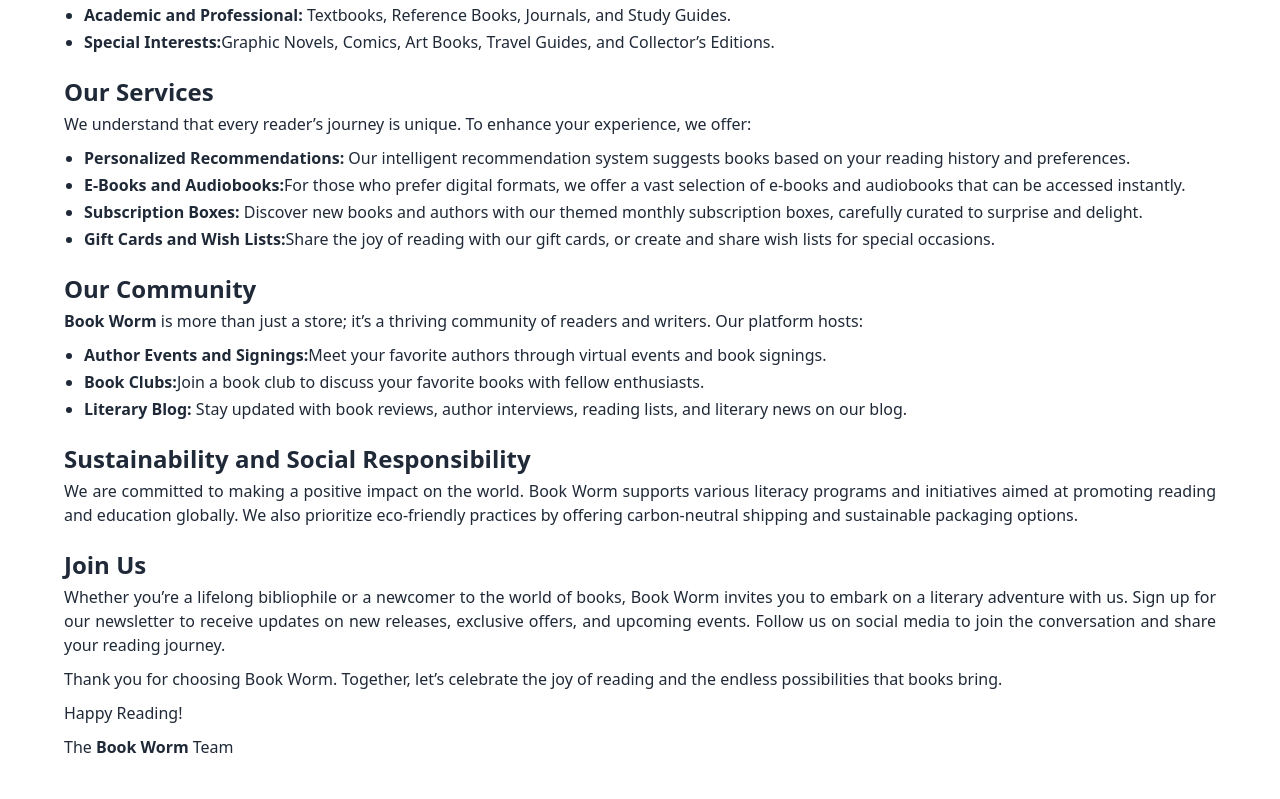
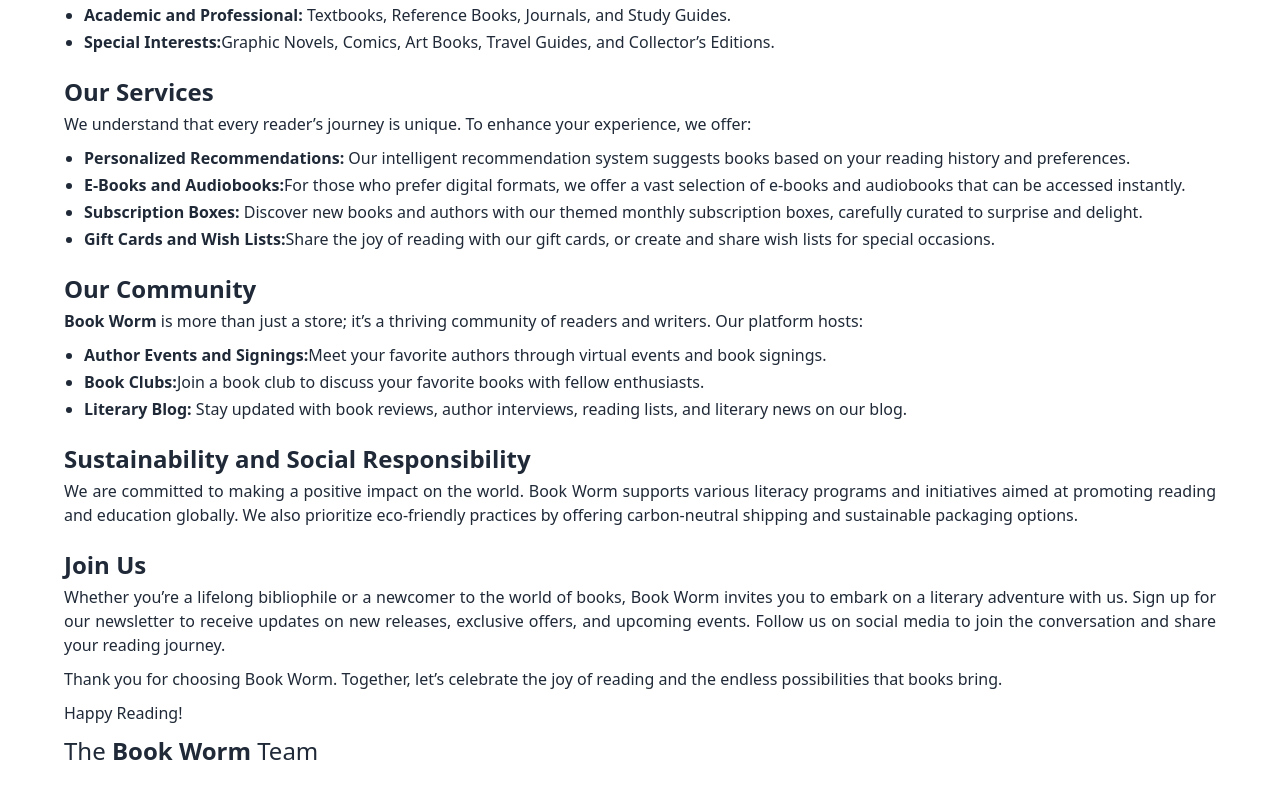
Before and after one commit to tuheen66/book-worm, a React (Vite) app: page /about in a window 1280 px wide. Shown: the part 1251-2050 px from the top of the page. Before the commit the page ends 2020 px from the top, so only its background shows below. Built offline with nearby package versions, Linux system fonts and the light colour scheme; a web font is replaced by a local one.

Commit message:
added -redirects file

```diff
--- a/src/pages/AboutUs/AboutUs.jsx
+++ b/src/pages/AboutUs/AboutUs.jsx
@@ -7,7 +7,7 @@
     <div>
       <AboutBanner></AboutBanner>
 
-      <div className="about-container">
+      <div className="about-container mb-8">
         <p>
           Welcome to <span>Book Worm</span>, your ultimate online destination
           for all things books! Founded with a passion for reading and a
@@ -149,7 +149,7 @@
           reading and the endless possibilities that books bring.
         </p>
         <p>Happy Reading!</p>
-        <p>
+        <p className="text-2xl">
           The <span>Book Worm</span> Team
         </p>
       </div>
--- a/src/pages/Home/Home.jsx
+++ b/src/pages/Home/Home.jsx
@@ -5,6 +5,7 @@
   return (
     <div>
       <Banner></Banner>
+      <h2 className="text-3xl font-bold text-center mt-8">Books</h2>
       <BooksContainer></BooksContainer>
     </div>
   );
```
Also changed, not shown: 1 other file (tests, documents, lock files or other folders).
